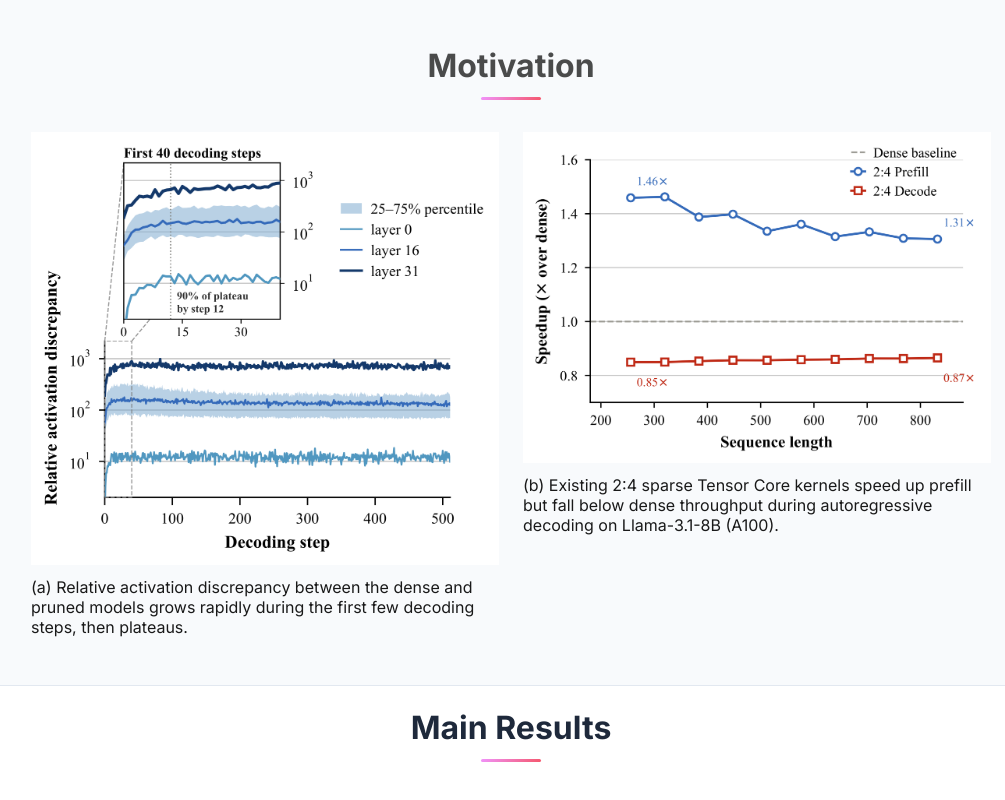
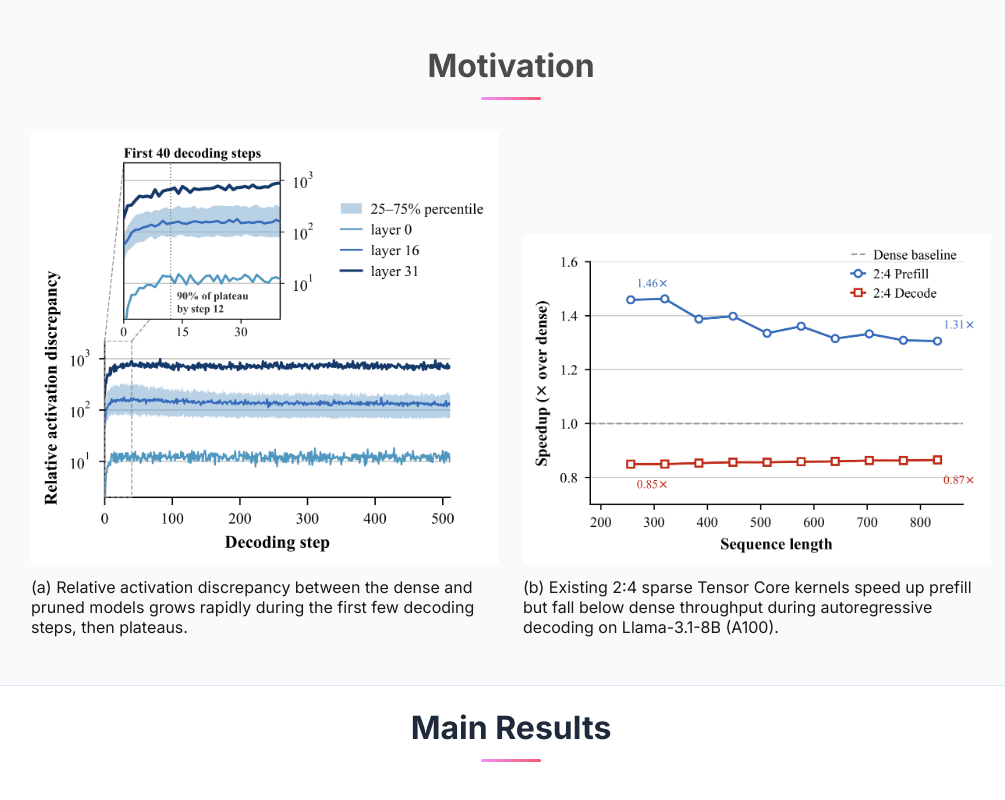
Before and after one commit to wang-qitong/SparseDecoding, a plain HTML site: page index.html in a window 1280 px wide. Shown: the part 1932-2732 px from the top of the page, without its empty margins (129-1134 px from the left). Drawn offline with nearby package versions, Linux system fonts and the light colour scheme; some icons are missing.

Commit message:
Align the motivation figures along their bottom edge.

```diff
--- a/index.html
+++ b/index.html
@@ -43,16 +43,25 @@
   <style>
     .publication-authors { margin-bottom: 0.2rem; }
     .motivation-row {
-      display: flex;
-      gap: 1.5rem;
-      align-items: flex-start;
-      justify-content: center;
+      display: grid;
+      grid-template-columns: 1fr 1fr;
+      column-gap: 1.5rem;
       margin-top: 0.5rem;
     }
-    .motivation-row figure { flex: 1 1 0; margin: 0; min-width: 0; }
-    .motivation-row img { width: 100%; height: auto; display: block; }
+    .motivation-row figure {
+      display: grid;
+      grid-template-rows: subgrid;
+      grid-row: span 2;
+      row-gap: 0.75rem;
+      margin: 0;
+      min-width: 0;
+    }
+    .motivation-row img { width: 100%; height: auto; display: block; align-self: end; }
+    .motivation-row figcaption { margin: 0; }
     @media (max-width: 768px) {
-      .motivation-row { flex-direction: column; }
+      .motivation-row { grid-template-columns: 1fr; }
+      .motivation-row figure { display: block; grid-row: auto; }
+      .motivation-row figcaption { margin-top: 0.75rem; }
     }
   </style>
 </head>
@@ -160,13 +169,13 @@
           <div class="motivation-row">
             <figure>
               <img src="static/images/motivation_drift.png" alt="Activation discrepancy during decoding">
-              <figcaption class="subtitle is-size-6" style="text-align: left; margin-top: 0.75rem;">
+              <figcaption class="subtitle is-size-6" style="text-align: left;">
                 (a) Relative activation discrepancy between the dense and pruned models grows rapidly during the first few decoding steps, then plateaus.
               </figcaption>
             </figure>
             <figure>
               <img src="static/images/motivation_speedup.png" alt="Prefill vs decoding speedup">
-              <figcaption class="subtitle is-size-6" style="text-align: left; margin-top: 0.75rem;">
+              <figcaption class="subtitle is-size-6" style="text-align: left;">
                 (b) Existing 2:4 sparse Tensor Core kernels speed up prefill but fall below dense throughput during autoregressive decoding on Llama-3.1-8B (A100).
               </figcaption>
             </figure>
```
